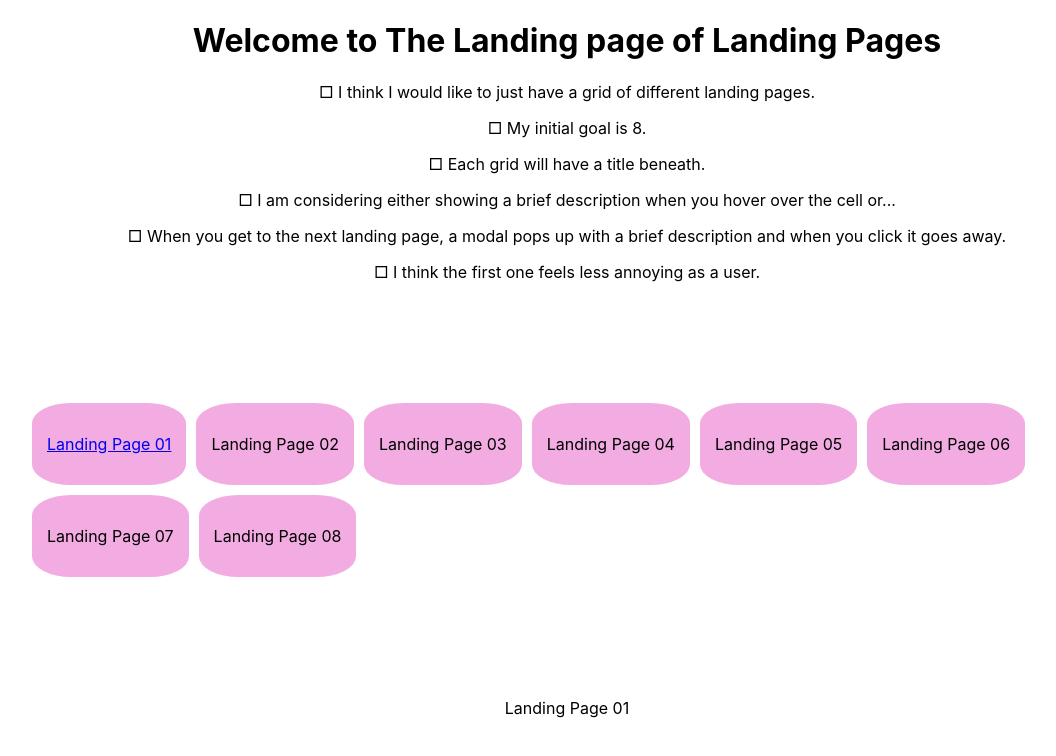
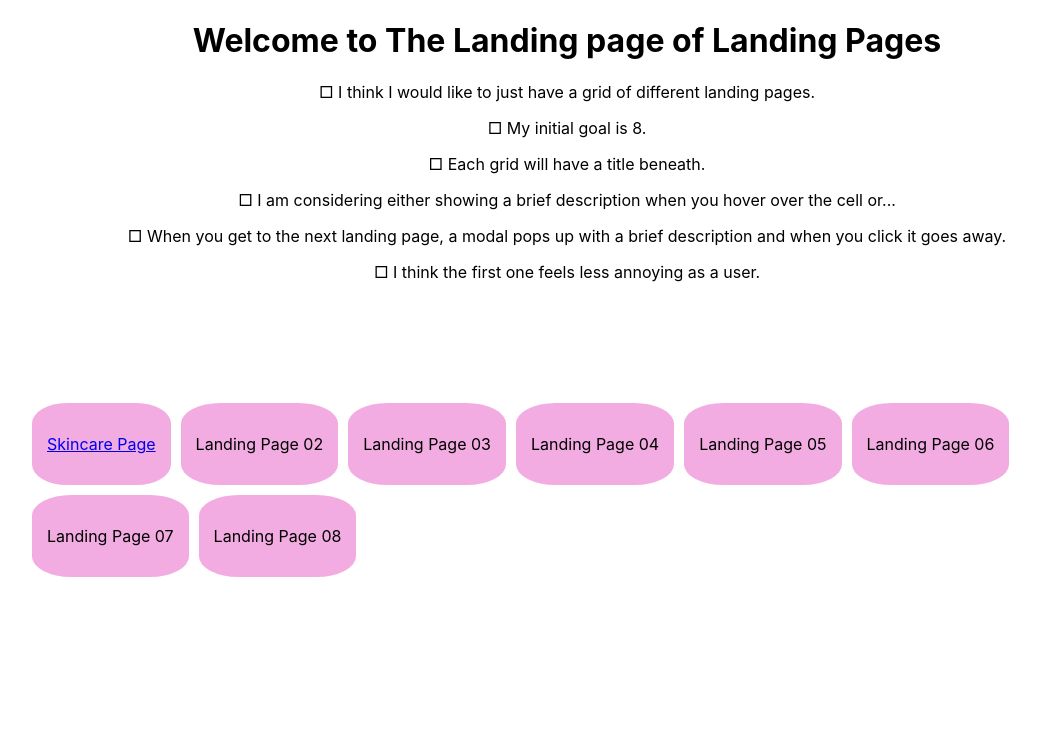
Before and after one commit to jhalton/landing-pages, a React (Create React App) app in the folder landing-pages/: page /pages/SkincarePage in a window 1280 px wide. Shown: the top 756 px of the page, without its empty margins (73-1129 px from the left). Built offline with nearby package versions, Linux system fonts and the light colour scheme.

Commit message:
Working on rendering and routing additional pages

```diff
--- a/landing-pages/src/App.js
+++ b/landing-pages/src/App.js
@@ -32,7 +32,7 @@ function App() {
         <div className="LandingPagesGrid">
           <ul>
             <li className="LandingPageTile">
-              <Link to="/pages/SkincarePage">
+              <Link to="/skincare">
                 <LandingPageOne />
               </Link>
             </li>
@@ -60,7 +60,7 @@ function App() {
           </ul>
         </div>
         <Routes>
-          <Route path="/pages/SkincarePage" element={<LandingPageOne />} />
+          <Route path="/SkincarePage" element={<LandingPageOne />} />
         </Routes>
       </div>
     </Router>
--- a/landing-pages/src/components/01LandingPage/index.js
+++ b/landing-pages/src/components/01LandingPage/index.js
@@ -1,16 +1,17 @@
 import React from "react";
 import LandingPageTile from "../LandingPageTile";
+import SkincarePage from "../../pages/SkincarePage";
 
 //going to add props so I can use this component for all the tiles
 // title, screenshot, brief description of the app/project/site
 
 const LandingPageOne = () => {
-  const title = "Landing Page 01";
+  const title = "Skincare Page";
   const screenshot = "";
   const description = "";
   return (
     <div>
-      <LandingPageTile title={title} />
+      <SkincarePage title={title} />
     </div>
   );
 };
```
Also changed, not shown: 1 other file (tests, documents, lock files or other folders).
